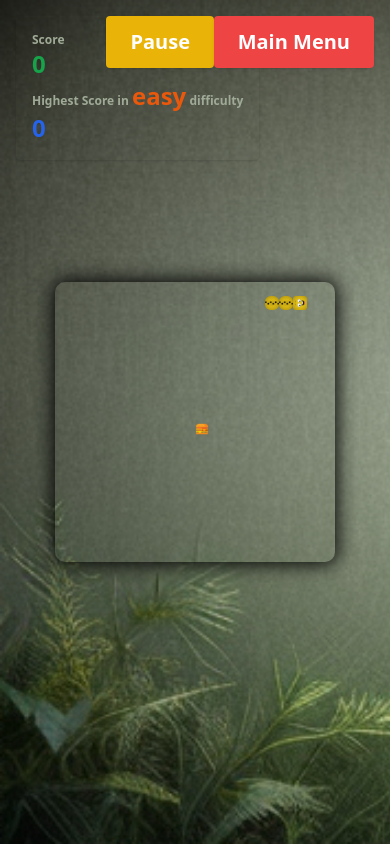
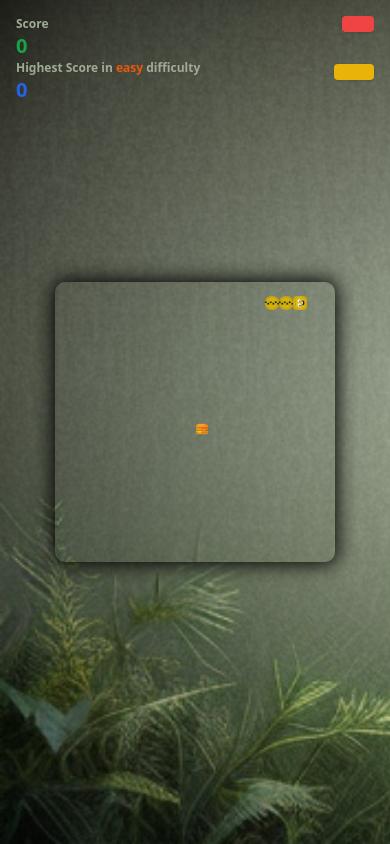
Before and after one commit to Future-Rafay/snake-game, a Next.js app: page / in a window 390 px wide. Both pictures are taken after a click on the button "Start Game". Built offline with nearby package versions, Linux system fonts and the light colour scheme.

Commit message:
quite responsive

```diff
--- a/src/app/layout.js
+++ b/src/app/layout.js
@@ -10,6 +10,7 @@ export default function RootLayout({ children }) {
     <html lang="en">
       <head>
         <link rel="icon" href="/images/favicon.ico" />
+        <link rel="stylesheet" href="https://cdnjs.cloudflare.com/ajax/libs/font-awesome/6.7.1/css/all.min.css" integrity="sha512-5Hs3dF2AEPkpNAR7UiOHba+lRSJNeM2ECkwxUIxC1Q/FLycGTbNapWXB4tP889k5T5Ju8fs4b1P5z/iB4nMfSQ==" crossorigin="anonymous" referrerpolicy="no-referrer" />
       </head>
       <body>
         {children}
--- a/src/components/SnakeGrid.js
+++ b/src/components/SnakeGrid.js
@@ -4,7 +4,7 @@ import { useSwipeable } from 'react-swipeable';
 
 const grid_Size = 20;
 
-let gameStartSound, gameOverSound, collisionSound, speedIncrease, eatSound , highScoreSound;
+let gameStartSound, gameOverSound, collisionSound, speedIncrease, eatSound, highScoreSound;
 
 if (typeof window !== 'undefined') {
 
@@ -268,11 +268,11 @@ const SnakeGrid = ({ speed, onMainMenu, difficulty }) => {
             setCellWidth("18px"); // 2xs
             setCellHeight("18px");
         } else if (width >= 480 && width < 640) {
-            setCellWidth("22px"); // xs
-            setCellHeight("22px");
+            setCellWidth("20px"); // xs
+            setCellHeight("20px");
         } else if (width >= 640 && width < 768) {
-            setCellWidth("25px"); // sm
-            setCellHeight("25px");
+            setCellWidth("24px"); // sm
+            setCellHeight("24px");
         } else if (width >= 768 && width < 1024) {
             setCellWidth("26px"); // md
             setCellHeight("26px");
@@ -316,7 +316,7 @@ const SnakeGrid = ({ speed, onMainMenu, difficulty }) => {
                     onKeyDown={handleKeyPress}
                     tabIndex={0}
                     autoFocus
-                    className="grid grid-cols-20 grid-rows-20 outline-none"  id="playground"
+                    className="grid grid-cols-20 grid-rows-20 outline-none" id="playground"
                 >
                     {gameOver && (
                         <div className="absolute inset-0 flex flex-col items-center justify-center bg-black bg-opacity-50 text-white">
@@ -361,23 +361,23 @@ const SnakeGrid = ({ speed, onMainMenu, difficulty }) => {
                             </button>
                         </div>
                     )}
-                    <div className="absolute top-4 left-4 bg-transparent p-4 rounded shadow">
+                    <div className="absolute top-4 sm:top-2 left-4 bg-transparent rounded">
                         <p className="xxs:text-xs xs:text-sm sm:text-base md:text-lg lg:text-xl text-xs font-bold text-[#a0ab97]">Score</p>
-                        <p className="text-2xl font-extrabold text-green-600">{score}</p>
-                        <p className="xxs:text-xs xs:text-sm sm:text-base md:text-lg lg:text-xl text-xs font-bold text-[#a0ab97]">Highest Score in <span className="text-2xl font-bold text-orange-600">{difficulty}</span> difficulty</p>
-                        <p className="text-2xl font-extrabold text-blue-600">{highestScore}</p>
+                        <p className="text-xl font-extrabold text-green-600">{score}</p>
+                        <p className="xxs:text-xs xs:text-sm sm:text-base md:text-lg lg:text-xl text-xs font-bold text-[#a0ab97] md:absolute md:top-20 lg:relative">Highest Score in <span className="font-bold text-orange-600">{difficulty}</span> difficulty</p>
+                        <p className="text-xl font-extrabold text-blue-600 md:absolute md:top-48 lg:relative">{highestScore}</p>
                     </div>
                     <button
-                        className="absolute top-4 right-44 px-6 py-3 bg-yellow-500 text-xl font-semibold text-white rounded shadow hover:bg-yellow-600 transition"
+                        className="absolute top-16 right-4 px-4 py-2 text-sm 3xs:px-5 2xs:px-5 2xs:py-2 2xs:text-base sm:px-6 sm:py-3 sm:right-20 sm:top-4  sm:text-lg bg-yellow-500 font-semibold text-white rounded shadow hover:bg-yellow-600 transition"
                         onClick={togglePause}
                     >
-                        {paused ? "Resume" : "Pause"}
+                        {paused ? <i class="fa-solid fa-play"></i> : <i class="fa-solid fa-pause"></i>}
                     </button>
                     <button
-                        className="absolute top-4 right-4 px-6 py-3 bg-red-500 text-xl font-semibold text-white rounded shadow hover:bg-red-600 transition"
+                        className="absolute top-4 right-4 px-4 py-2 text-sm 2xs:px-4 2xs:py-2 2xs:text-base sm:px-5 sm:right-3 sm:py-3  sm:text-lg bg-red-500 font-semibold text-white rounded shadow hover:bg-red-600 transition"
                         onClick={onMainMenu}
                     >
-                        Main Menu
+                        <i class="fa-solid fa-house"></i>
                     </button>
 
                     {Array.from({ length: grid_Size }).map((_, y) => (
--- a/src/components/StartMenu.js
+++ b/src/components/StartMenu.js
@@ -17,7 +17,7 @@ const StartMenu = ({ onStartGame }) => {
             <p className="text-lg 3xs:text-center 3xs:text-sm text-white sm:text-xl font-semibold mb-8 animate-pulse">Use the arrow keys or WASD to move the snake</p>
 
             <button
-                className="text-sm 3xs:px-4 3xs:py-2 sm:px-6 sm:py-3 sm:text-xl text-white bg-green-500 rounded-lg shadow-md hover:bg-green-600 transition duration-300"
+                className="text-sm 3xs:px-4 3xs:py-2 sm:px-6 sm:py-3 sm:text-xl text-white bg-blue-500 rounded-lg shadow-md hover:bg-green-600 transition duration-300"
                 onClick={handleStartClick}
             >
                 Start Game
@@ -26,7 +26,7 @@ const StartMenu = ({ onStartGame }) => {
             <select
                 value={difficulty}
                 onChange={(e) => setDifficulty(e.target.value)}
-                className="mt-4 text-sm 3xs:px-4 3xs:py-2 sm:px-6 sm:py-3  sm:text-xl text-white bg-green-500 rounded-lg shadow-md hover:bg-green-600 transition duration-300"
+                className="mt-4 text-sm 3xs:px-4 3xs:py-2 sm:px-6 sm:py-3  sm:text-xl text-white bg-yellow-500 rounded-lg shadow-md hover:bg-green-600 transition duration-300"
             >
                 <option value="easy">Easy</option>
                 <option value="medium">Medium</option>
```
